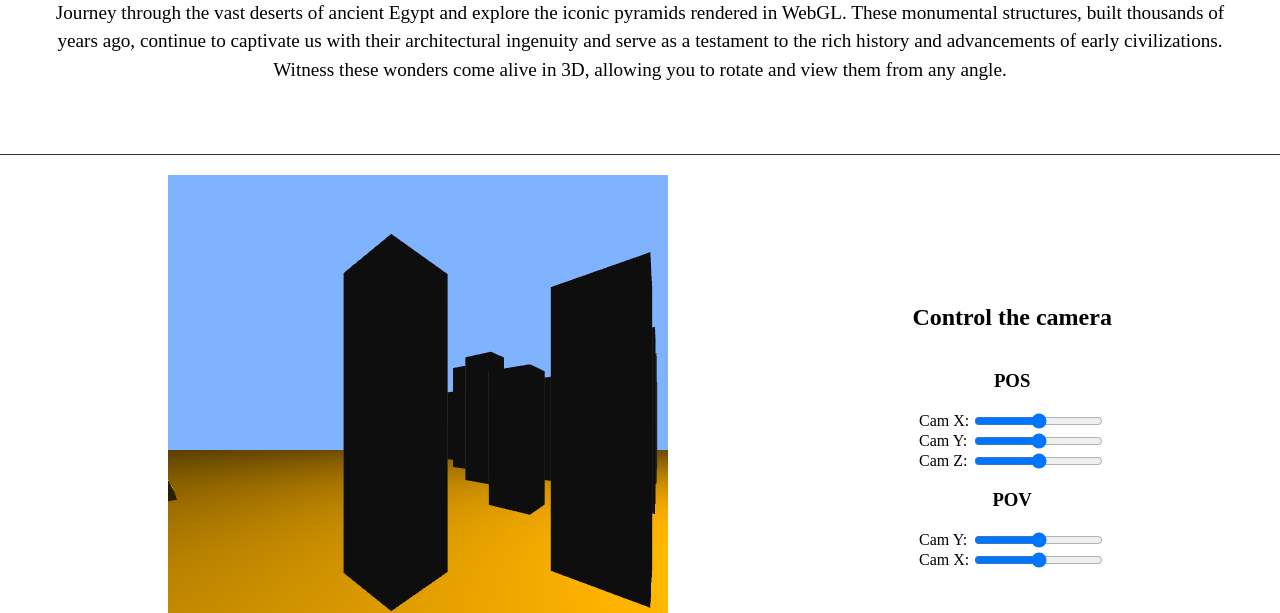
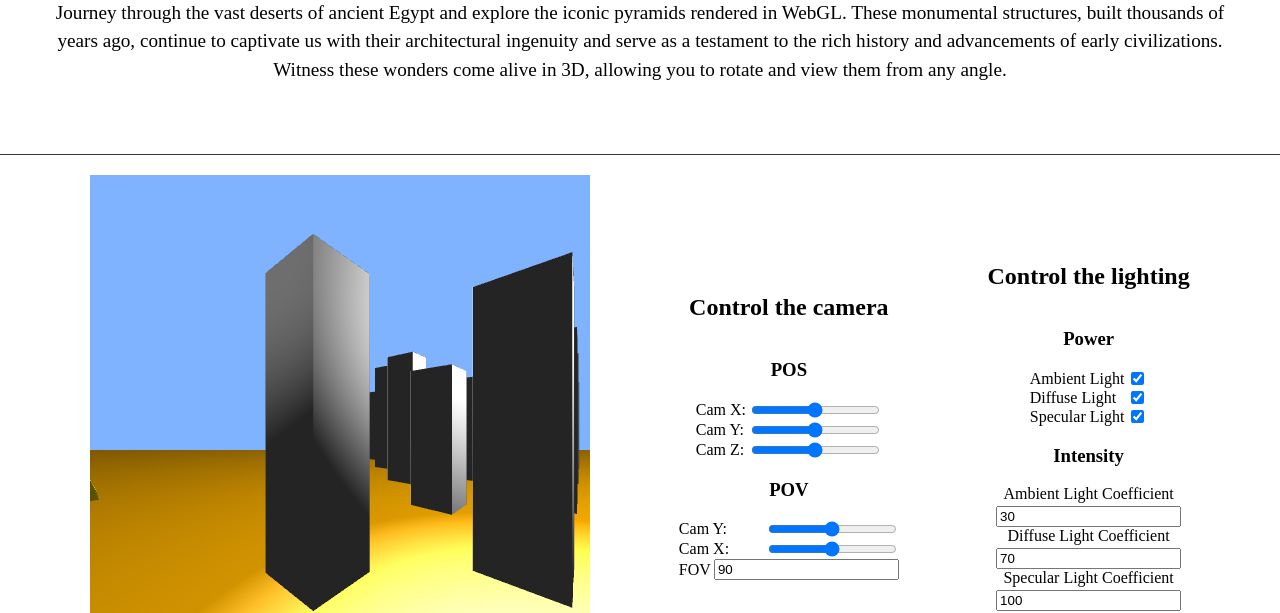
Before and after one commit to felipersteles/computer-graphics, a plain HTML site: page pyramids.html in a window 1280 px wide. Shown: the part 225-838 px from the top of the page. Drawn offline with Linux system fonts and the light colour scheme; animation ran at ten frames a second.

Commit message:
add: cameras control

```diff
--- a/pyramids.html
+++ b/pyramids.html
@@ -188,6 +188,43 @@
           <label for="cam-phi">Cam X:</label>
           <input id="cam-phi" type="range">
         </div>
+        <div class="cam center">
+          <label for="cam-fov">FOV</label>
+          <input id="cam-fov" type="number" value="90">
+        </div>
+      </div>
+    </div>
+    <div class="column center">
+      <h2>Control the lighting</h2>
+      <h3>Power</h3>
+      <div class="column">
+        <div class="cam center">
+          <label for="aLight">Ambient Light</label>
+          <input id="aLight" type="checkbox" checked="true">
+        </div>
+        <div class="cam center">
+          <label for="dLight">Diffuse Light</label>
+          <input id="dLight" type="checkbox" checked="true">
+        </div>
+        <div class="cam center">
+          <label for="sLight">Specular Light</label>
+          <input id="sLight" type="checkbox" checked="true"/>
+        </div>
+      </div>
+      <h3>Intensity</h3>
+      <div>
+        <div class="cam center column">
+          <label for="aLightCoefficient">Ambient Light Coefficient</label>
+          <input id="aLightCoefficient" type="number" value="30">
+        </div>
+        <div class="cam center column">
+          <label for="dLightCoefficient">Diffuse Light Coefficient</label>
+          <input id="dLightCoefficient" type="number" value="70">
+        </div>
+        <div class="cam center column">
+          <label for="sLightCoefficient">Specular Light Coefficient</label>
+          <input id="sLightCoefficient" type="number" value="100">
+        </div>
       </div>
     </div>
   </section>
--- a/pyramids/camera.js
+++ b/pyramids/camera.js
@@ -100,6 +100,10 @@ class Camera {
         this.lookRight(-deltaAngle);
     }
 
+    setFOV(value){
+        this.fovY = value;
+    }
+
     getModelViewMatrix() {
         return lookAt(this.eye, this.at, this.up);
     }
--- a/pyramids/lights.js
+++ b/pyramids/lights.js
@@ -3,5 +3,47 @@ class Lights {
         this.ambientLight = vec4(0.7, 0.7, 0.7, 1);
         this.lightColor = vec4(1, 1, 1, 1);
         this.lightPosition = vec3(3, 2.5, 0);
+
+        this.aLight = true;
+        this.dLight = true;
+        this.sLight = true;
+
+        this.ambientLightCoefficient = 0.5;
+        this.diffuseLightCoefficient = 0.7;
+        this.specularLightCoefficient = 1.0;
+    }
+
+    lightPower(value, type) {
+        switch(type){
+            case lightType.AMBIENT:
+                this.aLight = value;
+                break;
+            case lightType.DIFFUSE:
+                this.dLight = value;
+                break;
+            default:
+                this.sLight = value;
+                break;
+        }
+    }
+
+    lightIntensity(value, type) {
+        switch(type){
+            case lightType.AMBIENT:
+                this.ambientLightCoefficient = value;
+                break;
+            case lightType.DIFFUSE:
+                this.diffuseLightCoefficient = value;
+                break;
+            default:
+                this.specularLightCoefficient = value;
+                break;
+        }
     }
 }
+
+const lightType = {
+    AMBIENT: 0,
+    DIFFUSE: 1,
+    SPECULAR: 2
+}
--- a/pyramids/script.js
+++ b/pyramids/script.js
@@ -142,6 +142,49 @@ window.onload = function init() {
         lastValueZ = value;
     })
 
+    const changeCamFOV = document.getElementById("cam-fov")
+    changeCamFOV.addEventListener("change", function (event) {
+        const { value } = event.target;
+
+        camera.setFOV(value);
+    })
+
+    const controlAmbientLightPower = document.getElementById("aLight")
+    controlAmbientLightPower.addEventListener("click", function (event) {
+        const value = event.target.checked;
+        lights.lightPower(value, lightType.AMBIENT)
+    })
+
+    const controlDiffuseLightPower = document.getElementById("dLight")
+    controlDiffuseLightPower.addEventListener("click", function (event) {
+        const value = event.target.checked;
+        lights.lightPower(value, lightType.DIFFUSE)
+    })
+
+    const controlSpecularLightPower = document.getElementById("sLight")
+    controlSpecularLightPower.addEventListener("click", function (event) {
+        const value = event.target.checked;
+        lights.lightPower(value, lightType.SPECULAR)
+    })
+
+    const controlAmbientLight = document.getElementById("aLightCoefficient")
+    controlAmbientLight.addEventListener("change", (event)=>{
+        const { value } = event.target;
+        lights.lightIntensity(value / 100, lightType.AMBIENT)
+    })
+
+    const controlDiffuseLight = document.getElementById("aLightCoefficient")
+    controlDiffuseLight.addEventListener("change", (event)=>{
+        const { value } = event.target;
+        lights.lightIntensity(value / 100, lightType.DIFFUSE)
+    })
+
+    const controlSpecularLight = document.getElementById("aLightCoefficient")
+    controlSpecularLight.addEventListener("change", (event)=>{
+        const { value } = event.target;
+        lights.lightIntensity(value / 100, lightType.SPECULAR)
+    })
+
     render();
 }
 
@@ -201,13 +244,13 @@ var render = function () {
     // Set ambient light (optional)
     gl.uniform4fv(ambientLightColorLoc, flatten(lights.ambientLight)); // Dim white ambient light
 
-    gl.uniform1i(ambientLight, true); // Enable ambient light
-    gl.uniform1i(diffuseLight, true); // Enable diffuse light
-    gl.uniform1i(specularLight, true); // Enable specular light
+    gl.uniform1i(ambientLight, lights.aLight); // Enable ambient light
+    gl.uniform1i(diffuseLight, lights.dLight); // Enable diffuse light
+    gl.uniform1i(specularLight, lights.sLight); // Enable specular light
 
-    gl.uniform1f(kaLoc, 0.2);
-    gl.uniform1f(kdLoc, 0.7);
-    gl.uniform1f(kdLoc, 1.0);
+    gl.uniform1f(kaLoc, lights.ambientLightCoefficient);
+    gl.uniform1f(kdLoc, lights.diffuseLightCoefficient);
+    gl.uniform1f(ksLoc, lights.specularLightCoefficient);
 
     // camera.spin(0.01);
 
```
